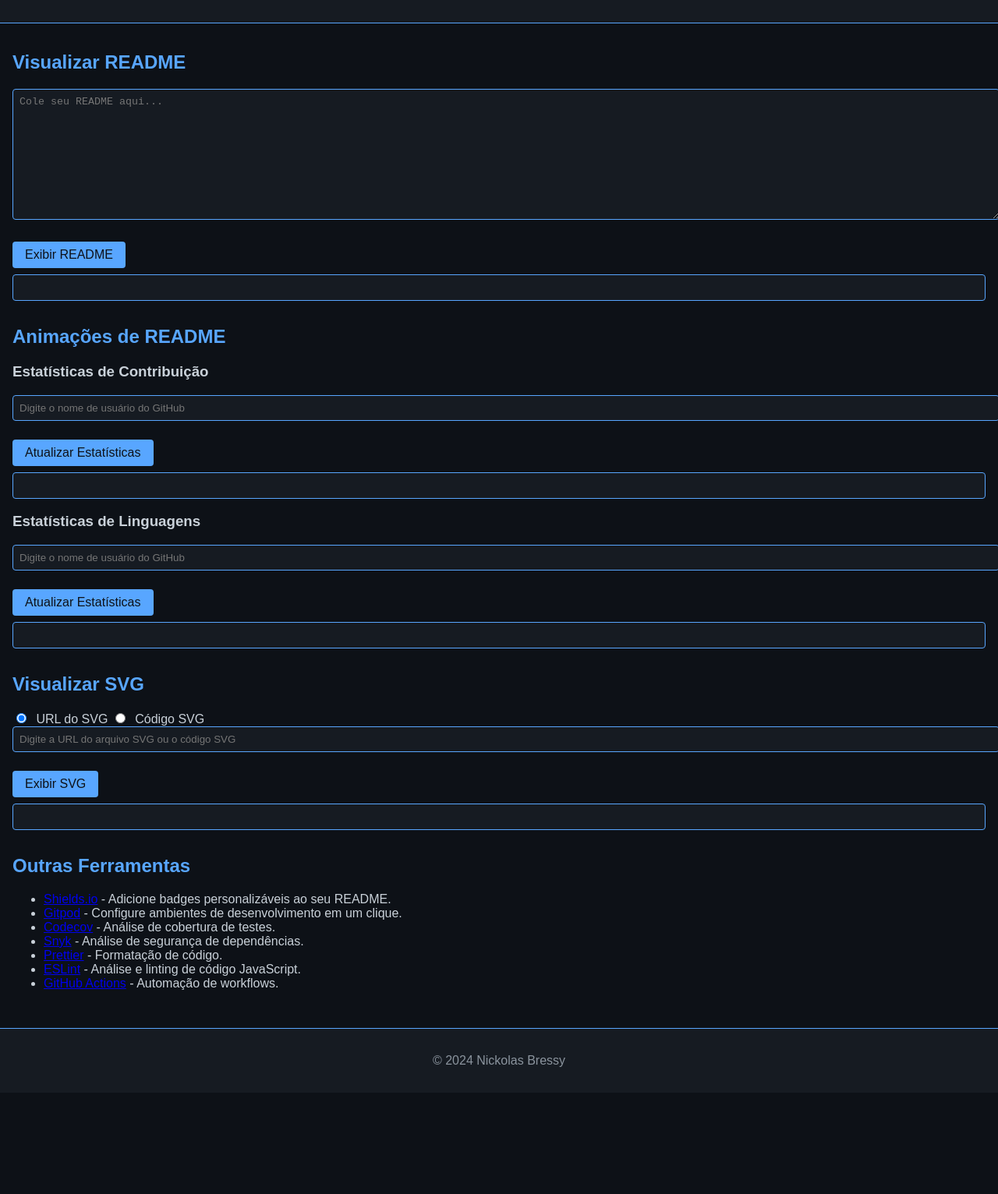
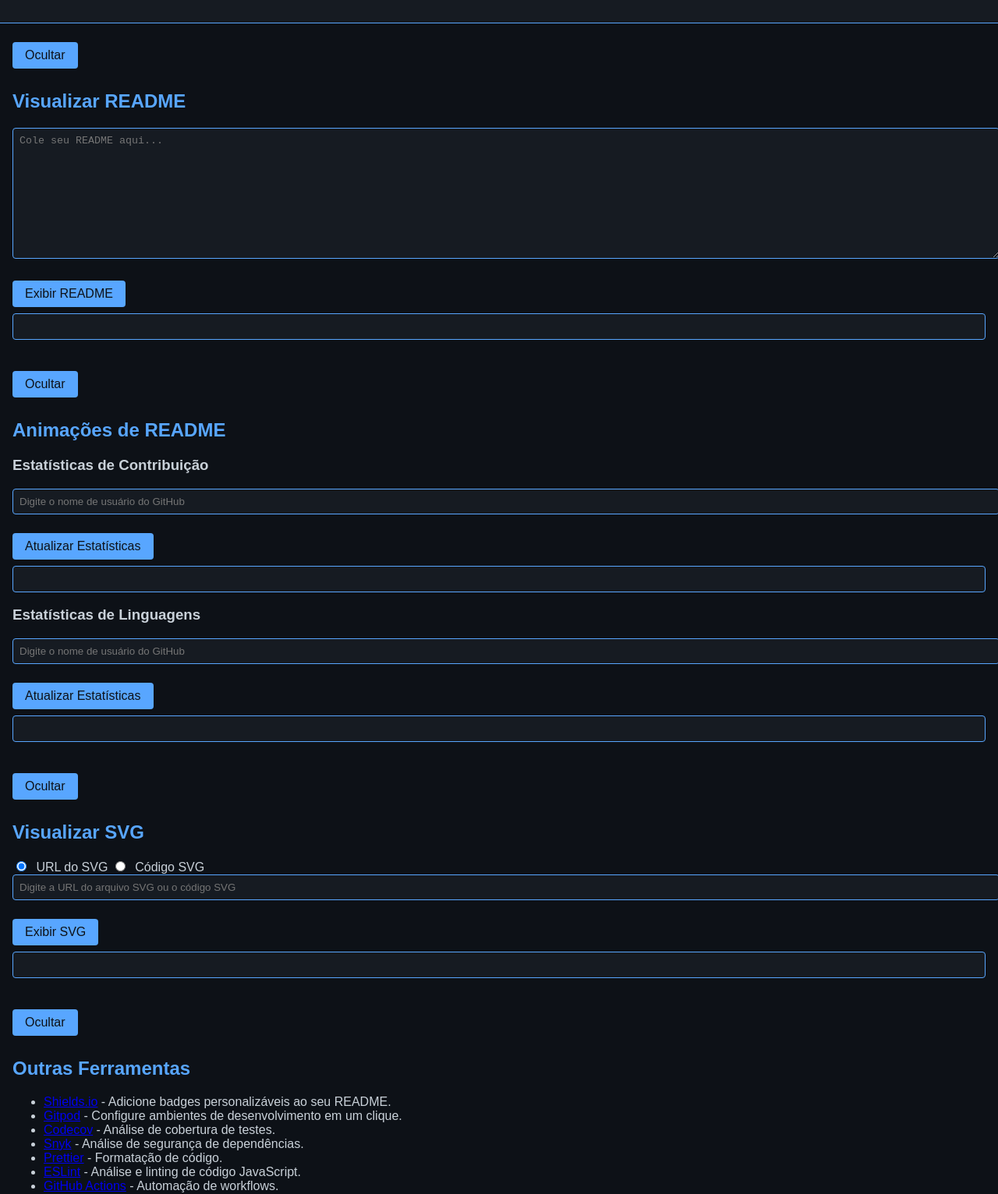
Before and after one commit to wolfdeveloper01/Tool-Github, a plain HTML site: page Website/ToolGithub/index.html in a window 1280 px wide. Shown: the part 91-1623 px from the top of the page at 78% size. Before the commit the page ends 1493 px from the top, so only its background shows below. Drawn offline with nearby package versions, Linux system fonts and the light colour scheme.

Commit message:
Update index.html

```diff
--- a/Website/ToolGithub/index.html
+++ b/Website/ToolGithub/index.html
@@ -13,23 +13,25 @@
         <h1>Tool Github</h1>
         <nav>
             <ul>
-                <li><a href="#view-readme"><svg class="icon" viewBox="0 0 24 24"><path d="M12 3v18m9-9H3"/></svg> Visualizar README</a></li>
-                <li><a href="#readme-animations"><svg class="icon" viewBox="0 0 24 24"><path d="M4 6h16M4 12h16m-7 6h7"/></svg> Animações de README</a></li>
-                <li><a href="#view-svg"><svg class="icon" viewBox="0 0 24 24"><path d="M21 16V4H3v12l9 5 9-5z"/></svg> Visualizar SVG</a></li>
-                <li><a href="#other-tools"><svg class="icon" viewBox="0 0 24 24"><path d="M12 2l8 8-8 8-8-8 8-8z"/></svg> Outras Ferramentas</a></li>
+                <li><a href="#view-readme" onclick="toggleSection('view-readme')"><svg class="icon" viewBox="0 0 24 24"><path d="M12 3v18m9-9H3"/></svg> Visualizar README</a></li>
+                <li><a href="#readme-animations" onclick="toggleSection('readme-animations')"><svg class="icon" viewBox="0 0 24 24"><path d="M4 6h16M4 12h16m-7 6h7"/></svg> Animações de README</a></li>
+                <li><a href="#view-svg" onclick="toggleSection('view-svg')"><svg class="icon" viewBox="0 0 24 24"><path d="M21 16V4H3v12l9 5 9-5z"/></svg> Visualizar SVG</a></li>
+                <li><a href="#other-tools" onclick="toggleSection('other-tools')"><svg class="icon" viewBox="0 0 24 24"><path d="M12 2l8 8-8 8-8-8 8-8z"/></svg> Outras Ferramentas</a></li>
             </ul>
         </nav>
     </header>
 
     <main>
-        <section id="view-readme">
+        <section id="view-readme" class="hidden">
+            <button class="toggle-btn" onclick="toggleSection('view-readme')">Ocultar</button>
             <h2>Visualizar README</h2>
             <textarea id="readme-input" rows="10" cols="80" placeholder="Cole seu README aqui..."></textarea>
             <button onclick="displayReadme()">Exibir README</button>
             <div id="readme-output"></div>
         </section>
 
-        <section id="readme-animations">
+        <section id="readme-animations" class="hidden">
+            <button class="toggle-btn" onclick="toggleSection('readme-animations')">Ocultar</button>
             <h2>Animações de README</h2>
             <div>
                 <h3>Estatísticas de Contribuição</h3>
@@ -49,7 +51,8 @@
             </div>
         </section>
 
-        <section id="view-svg">
+        <section id="view-svg" class="hidden">
+            <button class="toggle-btn" onclick="toggleSection('view-svg')">Ocultar</button>
             <h2>Visualizar SVG</h2>
             <label>
                 <input type="radio" name="svg-source" value="url" checked> URL do SVG
@@ -62,7 +65,8 @@
             <div id="svg-output"></div>
         </section>
 
-        <section id="other-tools">
+        <section id="other-tools" class="hidden">
+            <button class="toggle-btn" onclick="toggleSection('other-tools')">Ocultar</button>
             <h2>Outras Ferramentas</h2>
             <ul>
                 <li><a href="https://shields.io" target="_blank">Shields.io</a> - Adicione badges personalizáveis ao seu README.</li>
```
